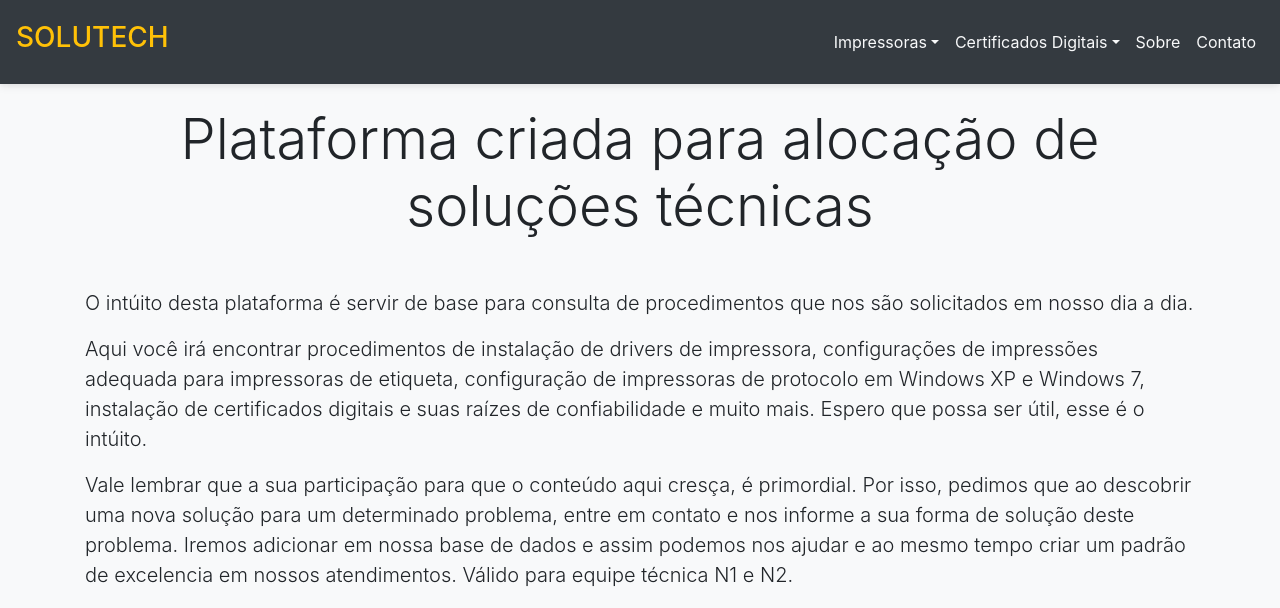
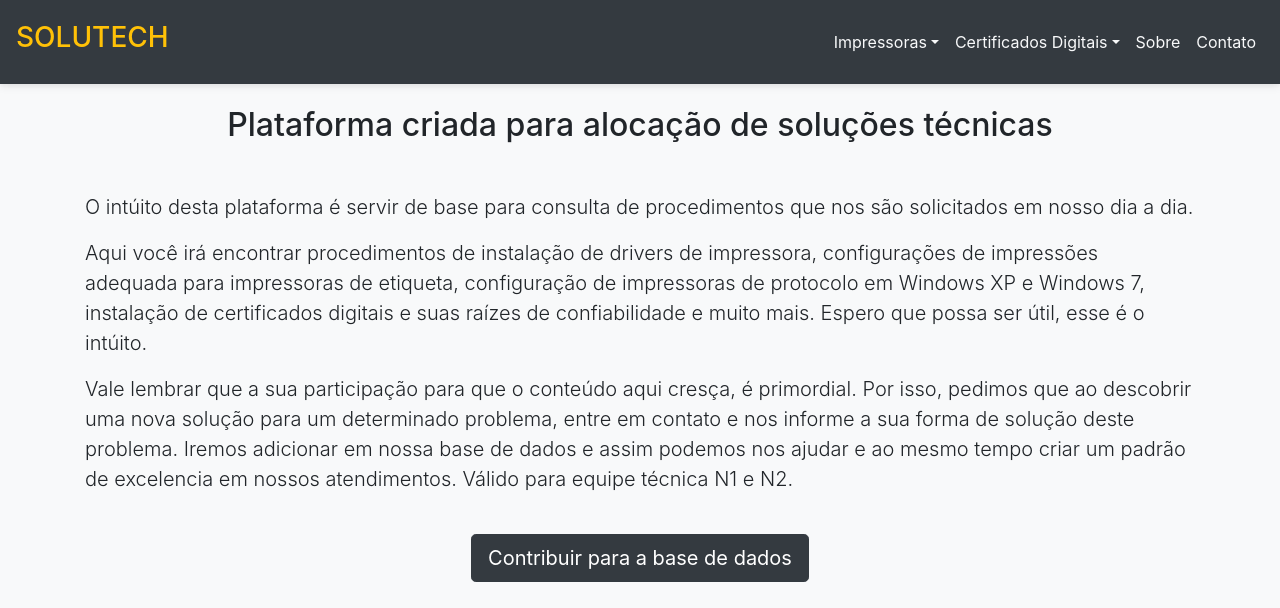
Before and after one commit to juliocesardevweb/portaldesuporte, a plain HTML site: page index.html in a window 1280 px wide. Shown: the top 608 px of the page. Drawn offline with Linux system fonts and the light colour scheme.

Commit message:
Update index.html

```diff
--- a/index.html
+++ b/index.html
@@ -57,7 +57,7 @@
         <div class="container">
             <div class="row">
                 <div class="col">
-                    <h2 class="display-4 mt-4 text-center">Plataforma criada para alocação de soluções técnicas</h2>
+                    <h2 class="display-5 mt-4 text-center">Plataforma criada para alocação de soluções técnicas</h2>
                     <p class="lead mt-5">
                         O intúito desta plataforma é servir de base para consulta de procedimentos que nos são solicitados em nosso dia a dia.
                     </p>
```
